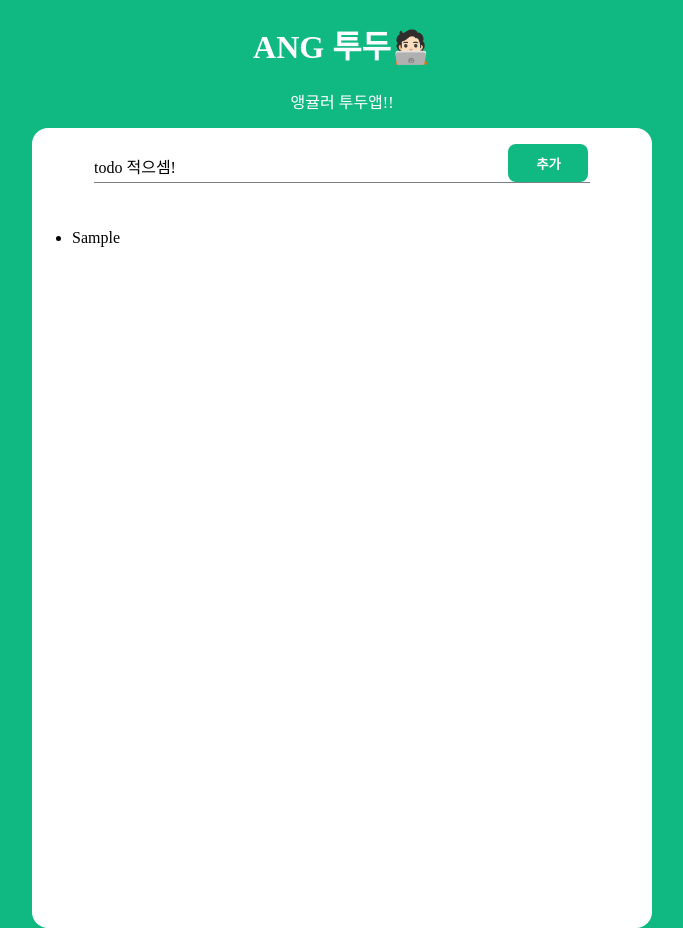
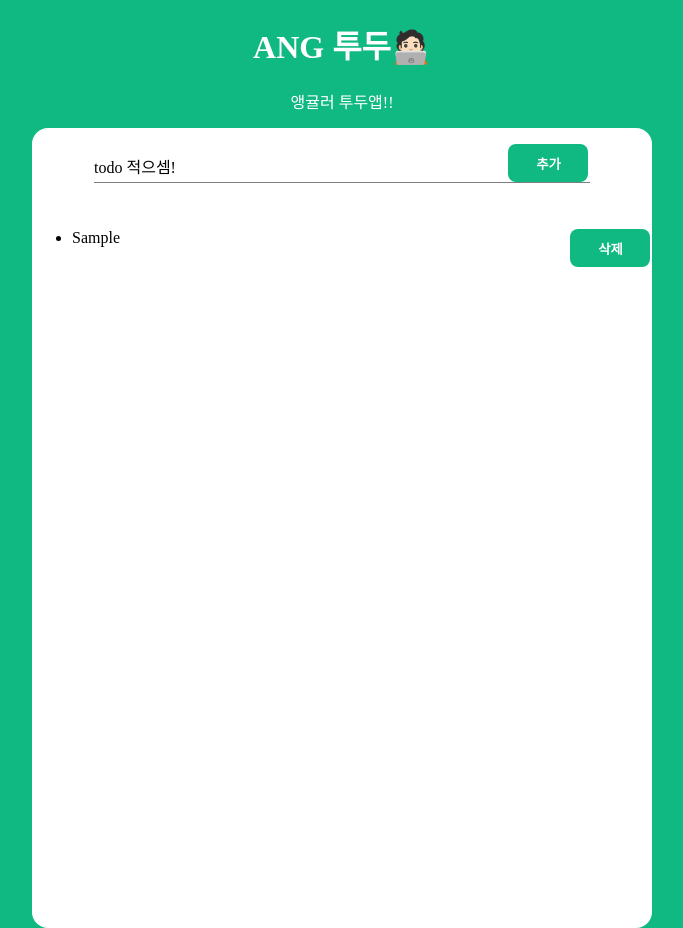
Before and after one commit to itjustbong/todo-on-any-framework, an Angular app in the folder ang-todo/: page / in a window 1280 px wide. Both pictures are taken after typing "Sample" into the empty fields and a click on the button "추가". Shown: the whole page, without its empty margins (298-981 px from the left). Built offline with nearby package versions, Linux system fonts and the light colour scheme.

Commit message:
Feat: 삭제 기능 추가

```diff
--- a/ang-todo/src/app/todo-list/todo-list.component.css
+++ b/ang-todo/src/app/todo-list/todo-list.component.css
@@ -59,3 +59,7 @@ button {
   color: white;
   font-weight: bold;
 }
+
+li {
+  height: 2.5rem;
+}
--- a/ang-todo/src/app/todo-list/todo-list.component.html
+++ b/ang-todo/src/app/todo-list/todo-list.component.html
@@ -1,3 +1,4 @@
+<!-- 컴포넌트 좀 나눠야 함! -->
 <div class="todo-list">
   <!-- https://angular.kr/guide/reactive-forms -->
   <!-- https://angular.io/guide/forms-overview -->
@@ -12,6 +13,7 @@
   <ul>
     <li *ngFor="let item of db.getAlltodos()">
       {{ item.todo }}
+      <button class="del-button" (click)="delTodo(item.id)">삭제</button>
     </li>
   </ul>
 </div>
--- a/ang-todo/src/app/todo-list/todo-list.component.ts
+++ b/ang-todo/src/app/todo-list/todo-list.component.ts
@@ -17,4 +17,8 @@ export class TodoListComponent {
     this.db.add(this.newTodo.value);
     this.newTodo.setValue('');
   }
+
+  delTodo(id: number) {
+    this.db.delete(id);
+  }
 }
```
